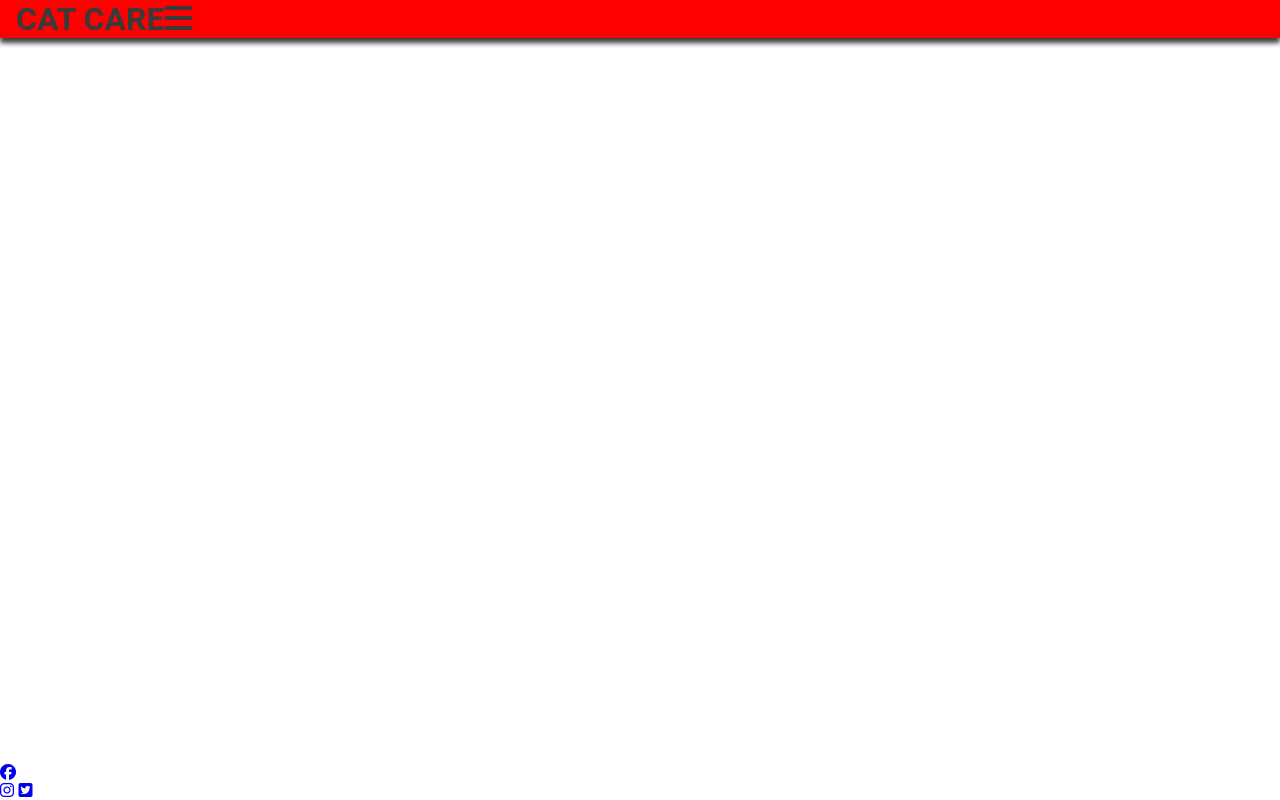
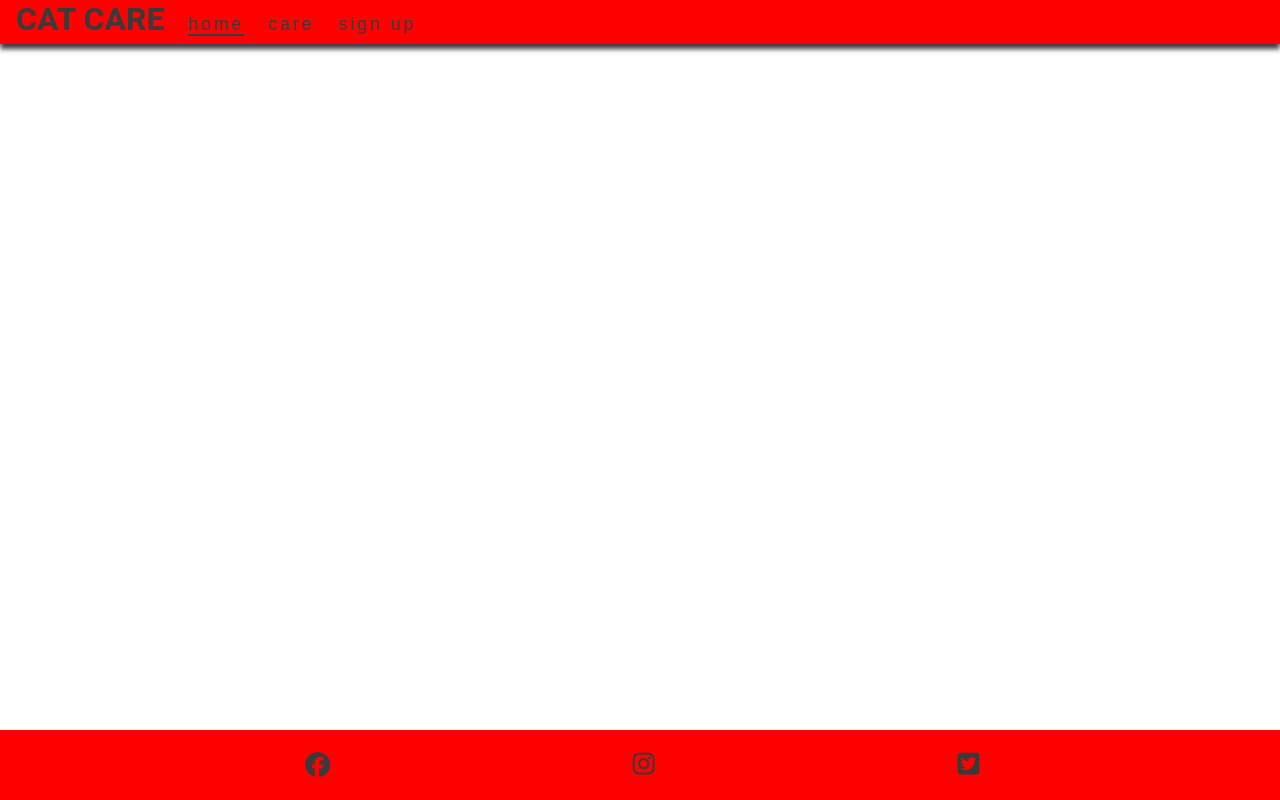
Before and after one commit to F2K23/Cat-Care, a plain HTML site: page index.html in a window 1280 px wide. Drawn offline with Linux system fonts and the light colour scheme.

Commit message:
changed css so nav toggle only shows on phone and will display across header on devices bigger than 760px

```diff
--- a/assets/css/style.css
+++ b/assets/css/style.css
@@ -86,18 +86,36 @@ main {
     flex: 1 0 auto;
     margin-top: 50px;
 }
-@media screen and (min-width:760px;)
+
 /*footer*/
 #social-networks{
     text-align: center;
     padding: 20px 0;
-    display:flex;
+    display: flex;
     justify-content: space-evenly;
     list-style-type: none;
     background-color:red;
 }
-#social-networks > i{
+#social-networks i {
     font-size: 25px;
     padding: 10%;
-    color:#3a3a3a;
+    color: #3a3a3a;
 }
+@media screen and (min-width:760px) {
+nav {
+    display:block;
+    position:relative;
+    box-shadow:none;
+    width:fit-content;
+    padding-right: 1.5rem;
+}
+#menu{
+    display:flex;
+}
+#menu > li{
+    padding-left: 1.5rem;
+}
+.nav-toggle-label{
+    display:none;
+}
+}
```
